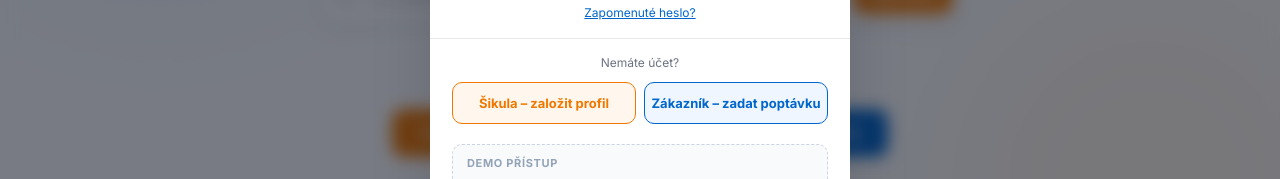
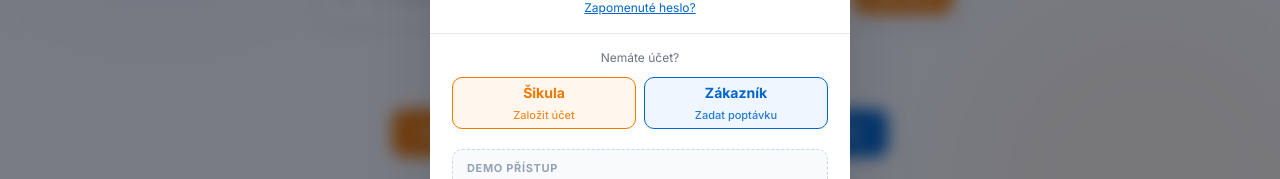
Before and after one commit to SaraSara2026/sikuladoma, a React (Vite) app: page / in a window 1280 px wide. Both pictures are taken after a click on the button "Přihlášení". Shown: the part 427-606 px from the top of the page. Built offline with nearby package versions, Linux system fonts and the light colour scheme; no server answers.

Commit message:
fix: tlačítka přihlášení — název na prvním řádku, popis na druhém

```diff
--- a/src/modals/LoginModal.jsx
+++ b/src/modals/LoginModal.jsx
@@ -107,12 +107,18 @@ export default function LoginModal({ onClose, onReg, onOrder, onFaktury, onDemoL
           <div style={{ fontSize: 12, color: T.ink3, textAlign: "center", marginBottom: 10 }}>Nemáte účet?</div>
           <div style={{ display: "flex", gap: 8 }}>
             <button onClick={() => { onClose(); onReg(); }}
-              style={{ flex: 1, height: 42, borderRadius: 10, border: `1.5px solid ${T.orange}`, background: "#FFF7ED", color: T.orange, fontWeight: 700, fontSize: 13, cursor: "pointer", fontFamily: "inherit" }}>
-              Šikula – založit profil
+              style={{ flex: 1, height: 52, borderRadius: 10, border: `1.5px solid ${T.orange}`, background: "#FFF7ED", color: T.orange, fontWeight: 700, fontSize: 13, cursor: "pointer", fontFamily: "inherit" }}>
+              <span style={{ display: "flex", flexDirection: "column", gap: 2 }}>
+                <span style={{ fontSize: 14, fontWeight: 700 }}>Šikula</span>
+                <span style={{ fontSize: 11, fontWeight: 500, opacity: .85 }}>Založit účet</span>
+              </span>
             </button>
             <button onClick={() => { onClose(); onOrder(); }}
-              style={{ flex: 1, height: 42, borderRadius: 10, border: `1.5px solid ${T.blue}`, background: "#EFF6FF", color: T.blue, fontWeight: 700, fontSize: 13, cursor: "pointer", fontFamily: "inherit" }}>
-              Zákazník – zadat poptávku
+              style={{ flex: 1, height: 52, borderRadius: 10, border: `1.5px solid ${T.blue}`, background: "#EFF6FF", color: T.blue, fontWeight: 700, fontSize: 13, cursor: "pointer", fontFamily: "inherit" }}>
+              <span style={{ display: "flex", flexDirection: "column", gap: 2 }}>
+                <span style={{ fontSize: 14, fontWeight: 700 }}>Zákazník</span>
+                <span style={{ fontSize: 11, fontWeight: 500, opacity: .85 }}>Zadat poptávku</span>
+              </span>
             </button>
           </div>
         </div>
```
